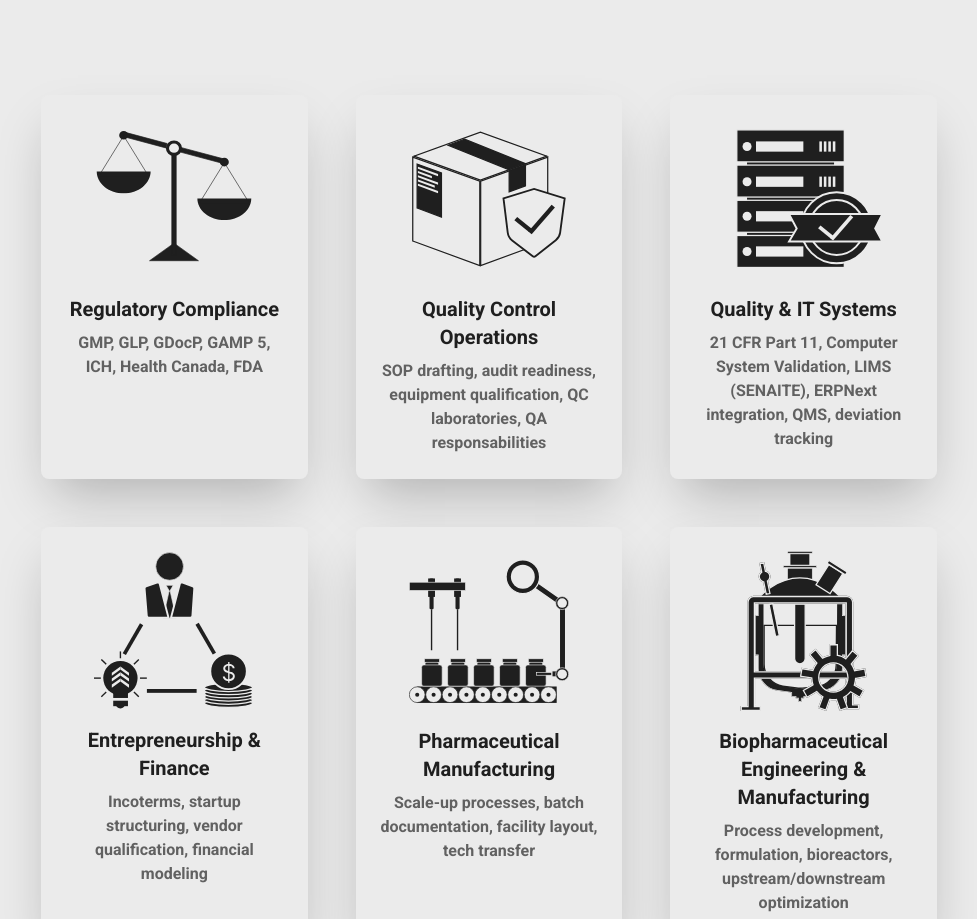
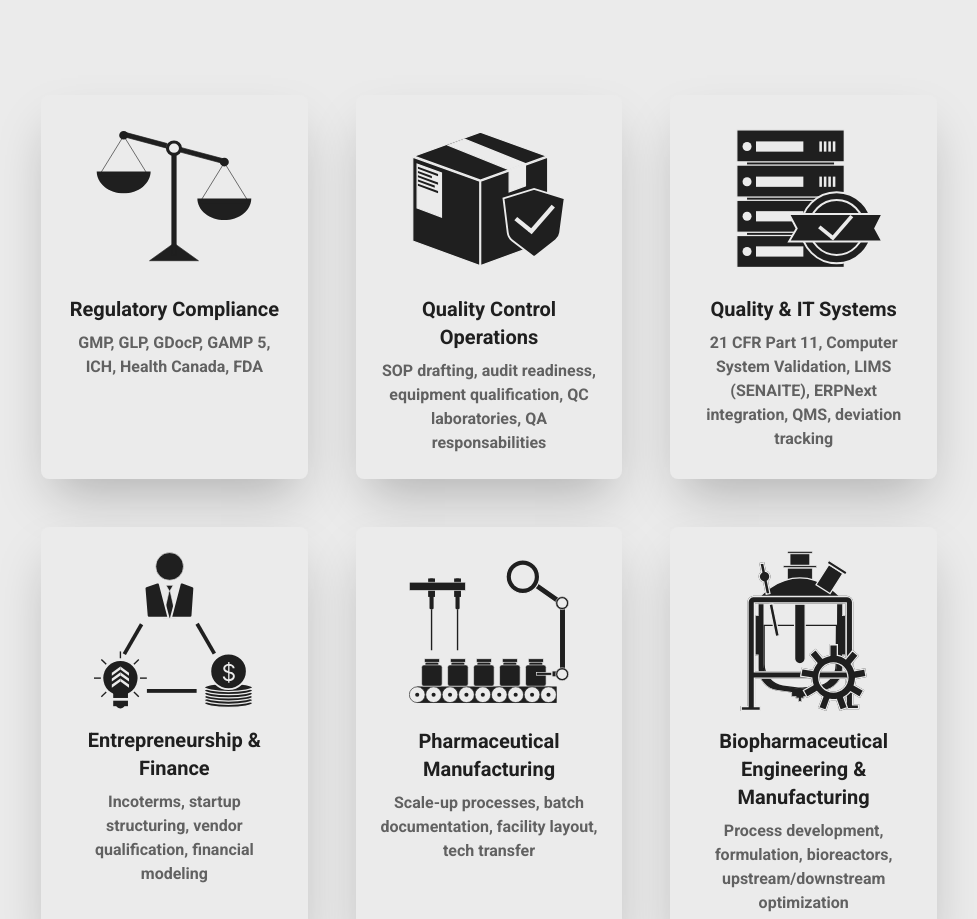
Before and after one commit to Pladinium/jontruon, a Next.js app: page / in a window 1280 px wide. Shown: the part 1489-2408 px from the top of the page, without its empty margins (151-1128 px from the left). Built offline with nearby package versions, Linux system fonts and the light colour scheme.

Commit message:
Update fix 4

```diff
--- a/src/app/page.tsx
+++ b/src/app/page.tsx
@@ -31,8 +31,8 @@ const topics = [
       FR: "Rédaction de SOP, préparation aux audits, qualification des équipements, laboratoires de CQ, responsabilités d'AQ",
     },
     icon: {
-      dark: "/qc-icon-dark.svg",
-      light: "/qc-icon-light.svg",
+      dark: "/qc-icon-light.svg",
+      light: "/qc-icon-dark.svg",
     },
   },
   {
```
